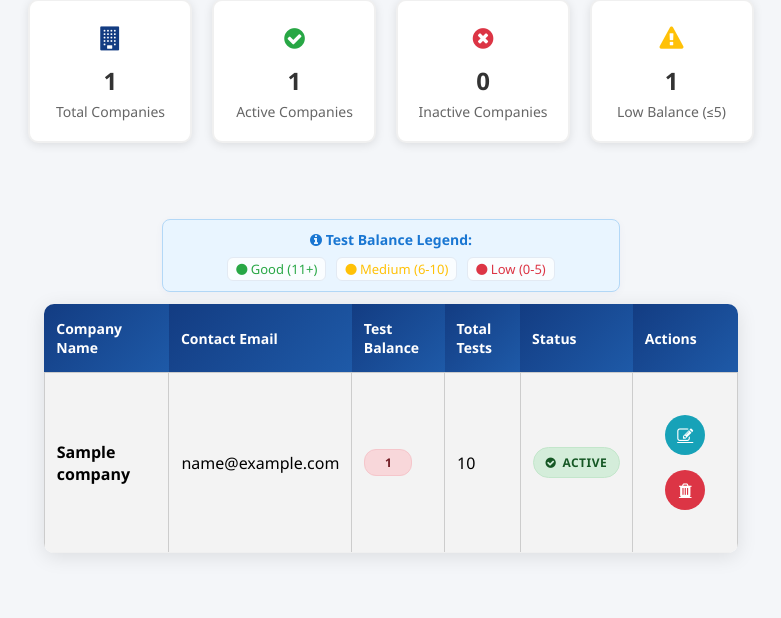
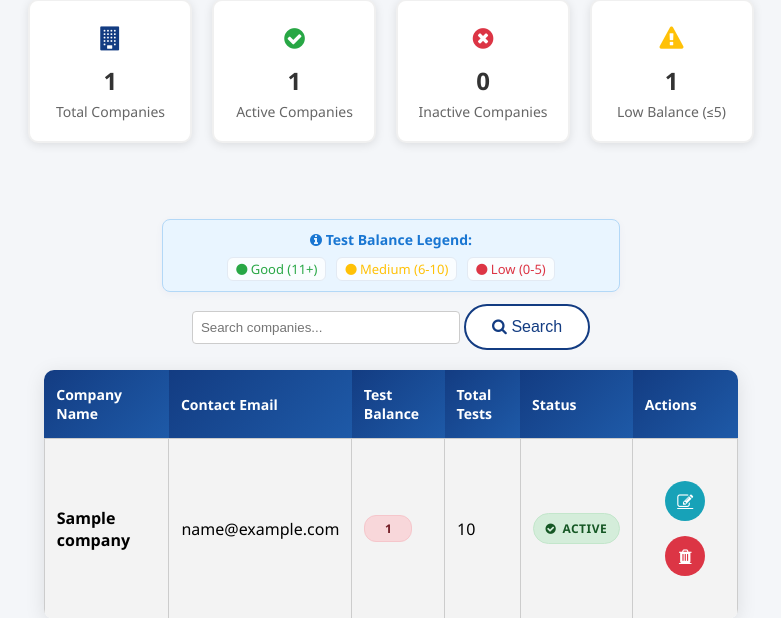
Before and after one commit to 95b9c7/Level1, a Django app: page /modify_companies/ in a window 1280 px wide. Shown: the part 338-956 px from the top of the page, without its empty margins (249-1030 px from the left). Run offline with Django 3.2, Linux system fonts and the light colour scheme; a user stored in the database is signed in; tables that the repository leaves empty hold one stand-in row (values such as "Sample post").

Commit message:
moved the search bar below the legend and above the table for better UI experience

```diff
--- a/waitapp/templates/modify_companies.html
+++ b/waitapp/templates/modify_companies.html
@@ -71,6 +71,16 @@
                         <span class="legend-item medium"><i class="fa fa-circle"></i> Medium (6-10)</span>
                         <span class="legend-item low"><i class="fa fa-circle"></i> Low (0-5)</span>
                     </div>
+                </div>
+                <!-- Search Bar -->
+                <div class="search-bar" style="text-align:center; margin-bottom: 20px;">
+                    <form method="get" action="">
+                        <input type="text" name="q" placeholder="Search companies..." value="{{ search_query }}" class="menu-input" style="padding: 8px; width: 250px; border-radius: 4px; border: 1px solid #ccc;">
+                        <button type="submit" class="menu-button"><i class="fa fa-search"></i> Search</button>
+                        {% if search_query %}
+                            <a href="{% url 'modify_companies' %}" class="menu-button" style="background:#eee;color:#333;">Clear</a>
+                        {% endif %}
+                    </form>
                 </div>
                 <table class="table">
                     <thead>
```
